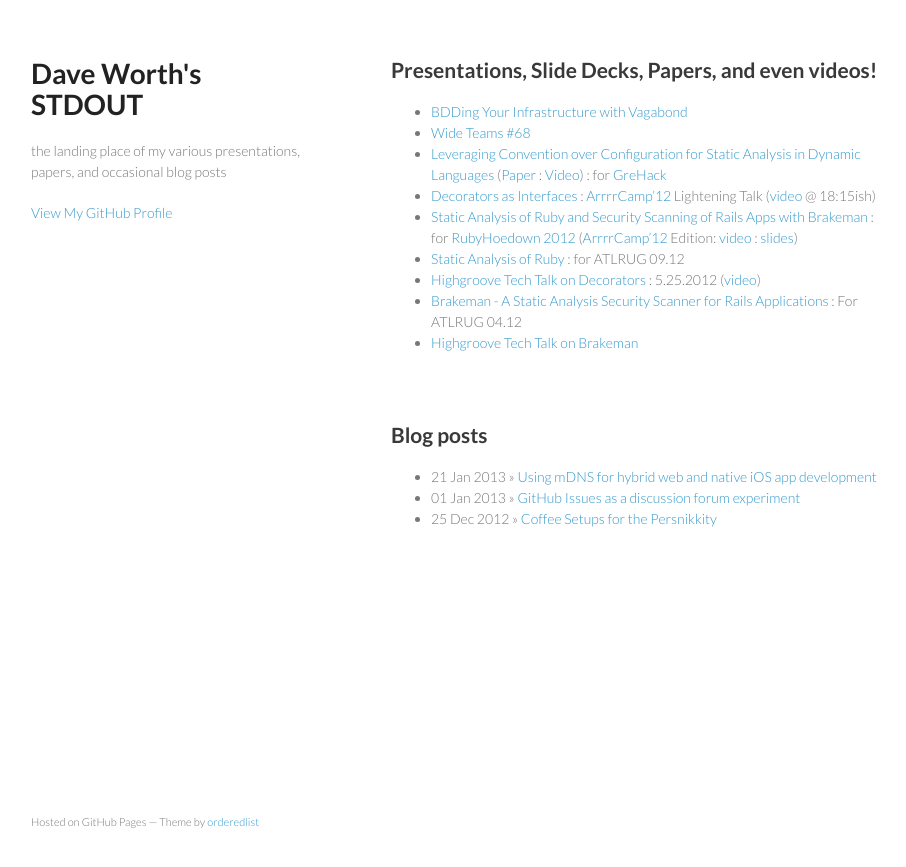
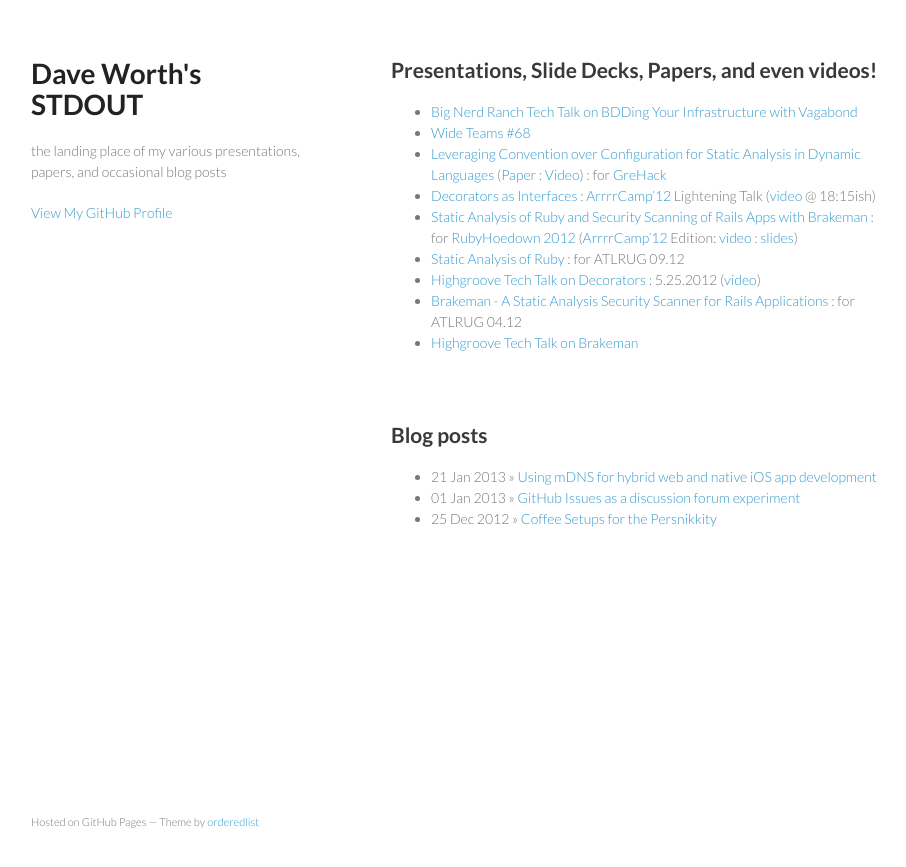
Before and after one commit to daveworth/daveworth.github.com, a Jekyll site: the page built from index.md, in a window 1280 px wide. Shown: the top 867 px of the page, without its empty margins (179-1085 px from the left). Built offline with Jekyll 4.4.1, drawn with Linux system fonts in a browser that asks for light colours.

Commit message:
more updates

```diff
--- a/index.md
+++ b/index.md
@@ -1,12 +1,12 @@
 ---
 layout: default
 ---
-* [BDDing Your Infrastructure with Vagabond](http://daveworth.github.io/8_30_2013_BDD_Your_Infrastructure_with_Vagabond/#slide-0)
+* [Big Nerd Ranch Tech Talk on BDDing Your Infrastructure with Vagabond](http://daveworth.github.io/8_30_2013_BDD_Your_Infrastructure_with_Vagabond/#slide-0)
 * [Wide Teams #68](http://www.wideteams.com/2013/01/30/episode-68-david-worth-of-big-nerd-ranch/)
 * [Leveraging Convention over Configuration for Static Analysis in Dynamic Languages](http://ensiwiki.ensimag.fr/images/7/70/GreHack-2012-talk-David_Worth_and_Justin_Collins-Leveraging_Convention_over_Configuration_for_Static_Analysis_in_Dynamic_Languages.pdf) ([Paper](http://ensiwiki.ensimag.fr/images/c/c5/GreHack-2012-Leveraging_Convention_over_Configuration_for_Static_Analysis_in_Dynamic_Languages.pdf) : [Video](http://www.youtube.com/watch?feature=player_embedded&v=tHUxZbNktxg)) : for [GreHack](http://grehack.org/en/)
 * [Decorators as Interfaces](http://daveworth.github.io/ArrrrCamp_2012-DecoratorsAsInterfaces) : [ArrrrCamp'12](http://2012.arrrrcamp.be/) Lightening Talk ([video](http://vimeo.com/groups/arrrrcamp/videos/51898787) @ 18:15ish)
 * [Static Analysis of Ruby and Security Scanning of Rails Apps with Brakeman](http://daveworth.github.io/RubyHoedown_2012-StaticAnalysisAndSecurityAnalysisWithBrakeman) : for [RubyHoedown 2012](http://rubyhoedown.com/) ([ArrrrCamp'12](http://2012.arrrrcamp.be/) Edition: [video](http://vimeo.com/groups/arrrrcamp/videos/51635385) : [slides](http://daveworth.github.com/ArrrrCamp_2012-StaticAnalysisAndSecurityAnalysisWithBrakeman/))
 * [Static Analysis of Ruby](http://daveworth.github.io/ATLRUG_07_2012-StaticAnalysisRuby/) : for ATLRUG 09.12
 * [Highgroove Tech Talk on Decorators](http://daveworth.github.io/5-25-2012-Highgroove-Tech-Talk---Decorators/) :  5.25.2012 ([video](http://vimeo.com/42860016))
-* [Brakeman - A Static Analysis Security Scanner for Rails Applications](http://daveworth.github.io/ATLRUG_04_2012-BrakemanPresentation/) : For ATLRUG 04.12
+* [Brakeman - A Static Analysis Security Scanner for Rails Applications](http://daveworth.github.io/ATLRUG_04_2012-BrakemanPresentation/) : for ATLRUG 04.12
 * [Highgroove Tech Talk on Brakeman](http://vimeo.com/35766582)
```
